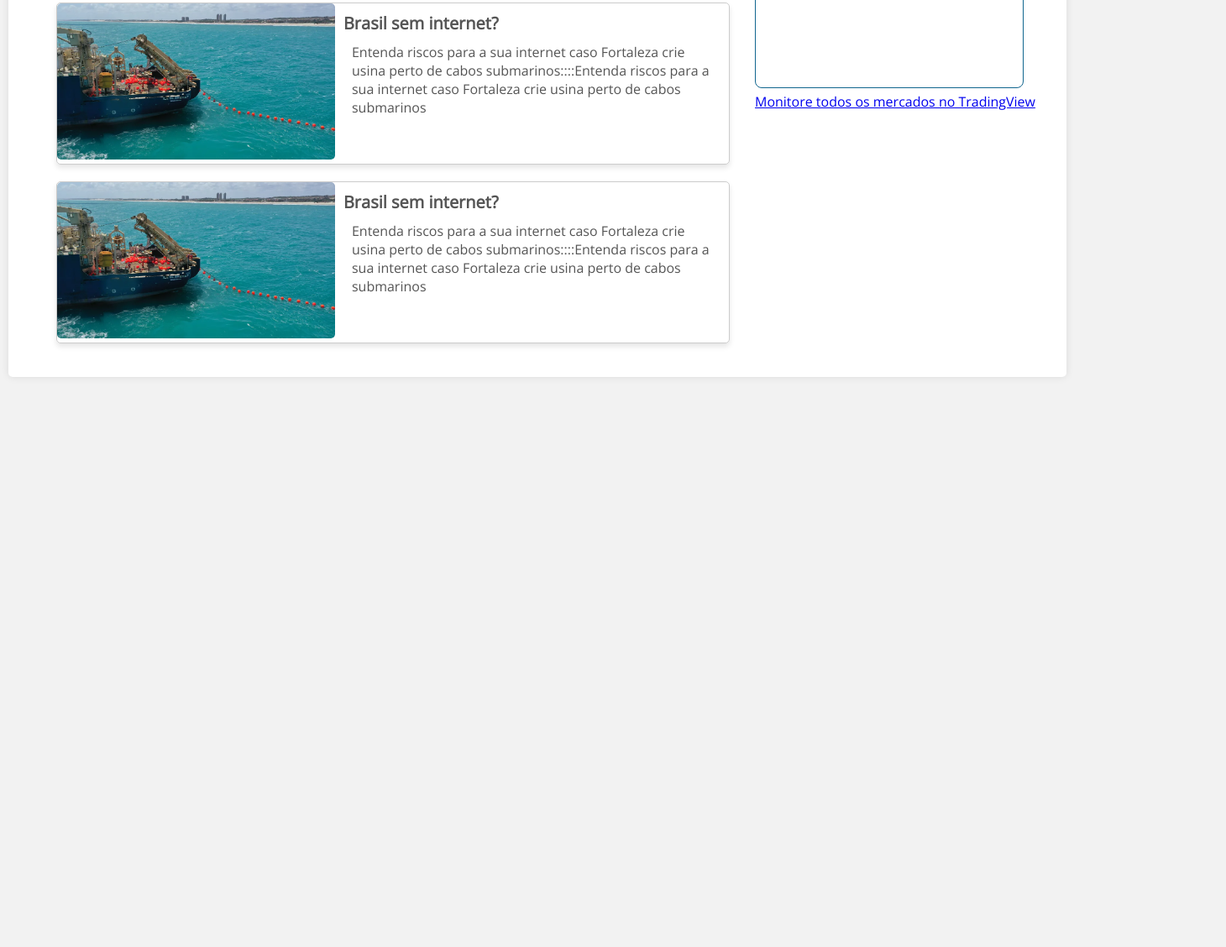
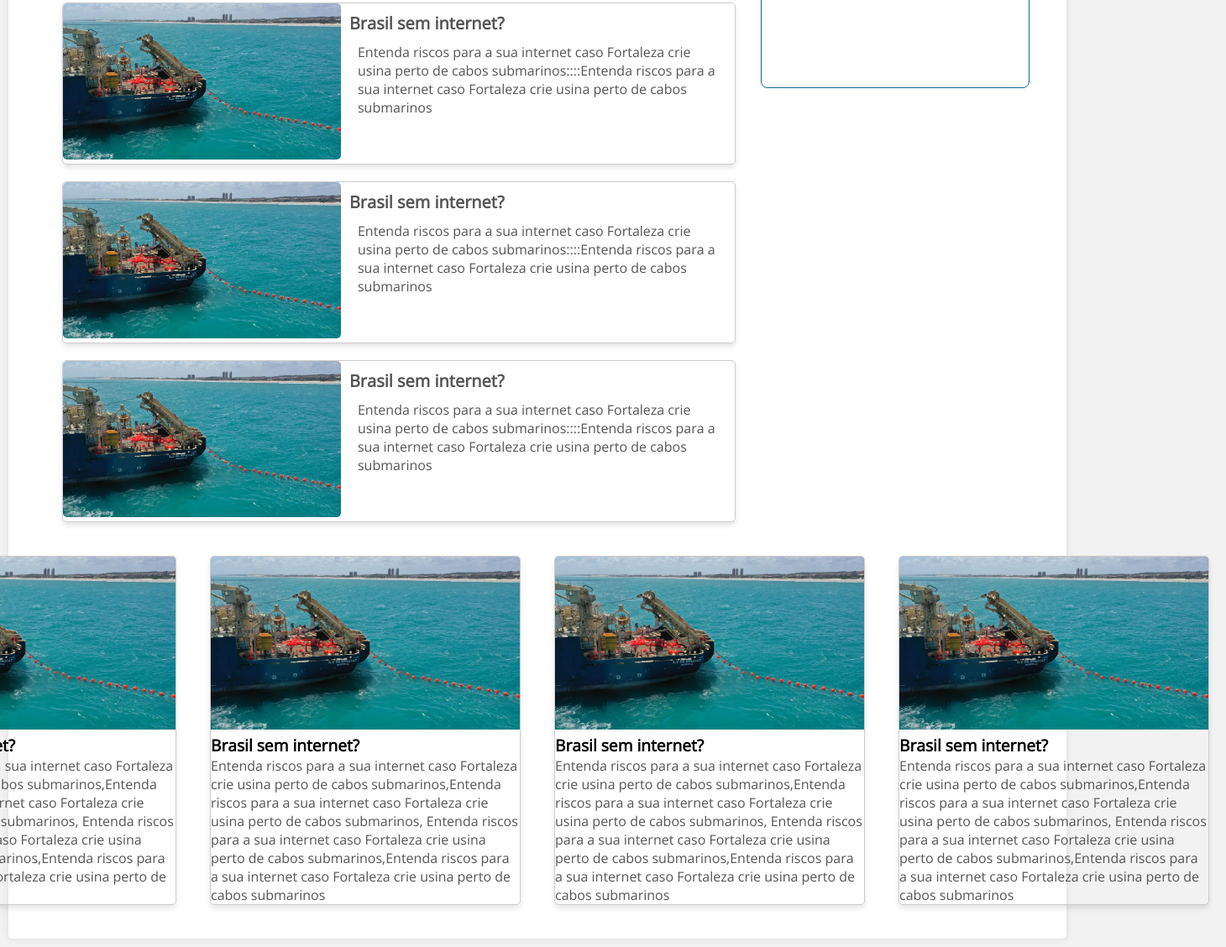
Before and after one commit to WagnerSantana91/Projeto_HTML_CSS, a plain HTML site: page index.html in a window 1280 px wide. Shown: the part 1183-2311 px from the top of the page at 84% size, 1460 px wide, since content can reach past the window. Before the commit the page ends 1642 px from the top, so only its background shows below. Drawn offline with nearby package versions, Linux system fonts and the light colour scheme; grey boxes are pictures that could not be loaded; a script that the page names is missing.

Commit message:
adicionado noticia end

```diff
--- a/css/pagina_inical/style-card.css
+++ b/css/pagina_inical/style-card.css
@@ -85,6 +85,8 @@
 
 
 
+/* #################### NOTICIAS MID ################# */
+
 
 
 .grid-noticia-geral {
@@ -94,7 +96,6 @@
   align-items: flex-start;
 
 }
-
 
 
 .noticia-esquerdo{
@@ -112,6 +113,7 @@
 
 }
 
+
 .card-noticia-geral {
   border: 1px solid #ccc;
   border-radius: 5px;
@@ -126,12 +128,6 @@
   display: flex; /* Use flexbox para alinhar imagem e texto verticalmente */
 }
 
-.card-img-container {
-  border-radius: 10px;
-  overflow: hidden;
-  max-width: 50%; /* Defina a largura máxima da coluna da imagem */
-  padding: 5px;
-}
 
 .card-img-noticia-geral {
   border-radius: 5px;
@@ -143,7 +139,6 @@
 .card-img-noticia-geral:hover {
   transform: scale(1.08);
 }
-
 
 
 .card-text-noticia-geral {
@@ -160,3 +155,49 @@
   font-size: 1rem;
   color: #555;
 }
+
+
+
+
+
+/* #################### NOTICIAS END ################# */
+.grid-noticia-end {
+  display: flex;
+  justify-content: center;
+  align-items: flex-start;
+}
+
+.noticia-end {
+  display: flex;
+  justify-content: center;
+  align-items: center;
+}
+
+.card-noticia-end {
+  border: 1px solid #ccc;
+  border-radius: 5px;
+  box-shadow: 0 4px 6px rgba(0, 0, 0, 0.1);
+  margin: 20px;
+  overflow: hidden;
+  width: 23rem;
+}
+
+.card-img-noticia-end {
+  max-width: 100%;
+  height: auto;
+  transition: transform 0.3s;
+}
+
+.card-img-noticia-end:hover {
+  transform: scale(1.1);
+}
+
+.card-title-noticia-end {
+  font-size: 1.2rem;
+  font-weight: bold;
+}
+
+.card-text-noticia-end {
+  font-size: 1rem;
+  color: #555;
+}
--- a/index.html
+++ b/index.html
@@ -147,9 +147,26 @@
                         </div>
                     </article>
 
+                    <article class="noticia ">
+                        <div class="card-noticia-geral">
+                            <div class="card-content-noticia-geral">
+                                <div class="card-img-container-noticia-geral">
+                                    <a href="#">
+                                        <img src="imagens/card/ellalink-sines.webp" class="card-img-noticia-geral" alt="Imagem do Card">
+                                    </a>
+                                </div>
+                                <div class="card-text-noticia-geral">
+                                    <h5 class="card-title-noticia-geral">Brasil sem internet?</h5>
+                                    <p class="card-text-noticia-geral">Entenda riscos para a sua internet caso Fortaleza crie usina perto de cabos submarinos::::Entenda riscos para a sua internet caso Fortaleza crie usina perto de cabos submarinos</p>
+                                </div>
+                            </div>
+                        </div>
+                    </article>
+
 
                 </div>
                 <div class="noticia-direita">
+
 
                     <div class="clima-tempo">
 
@@ -162,11 +179,12 @@
                     </div>
                     <!-- FIM Clima Tempo -->
 
+
                     <div class="acoes">
 
                         <div class="tradingview-widget-container">
                             <div class="tradingview-widget-container__widget"></div>
-                            <div class="tradingview-widget-copyright"><a href="https://br.tradingview.com/" rel="noopener nofollow" target="_blank"><span class="blue-text">Monitore todos os mercados no TradingView</span></a></div>
+                            <div class="tradingview-widget-copyright"><a href="https://br.tradingview.com/" rel="noopener nofollow" target="_blank"></a></div>
                             <script type="text/javascript" src="https://s3.tradingview.com/external-embedding/embed-widget-market-overview.js" async>
                             {
                             "colorTheme": "light",
@@ -217,9 +235,70 @@
 
 
 
-                </div><!-- Fim ações -->
+                    </div><!-- Fim ações -->
 
                 </div>
+            </div> <!-- Fim da noticas meio -->
+
+
+
+            <div class="grid-noticia-end">
+                    <article class="noticia-end">
+                        <div class="card-noticia-end" >
+                            <a href="#">
+                                <img href src="imagens/card/ellalink-sines.webp" class="card-img-noticia-end" alt="Imagem do Card Menor">
+                            </a>
+                            <div class="card-body-noticia-end">
+                            <h5 class="card-title-noticia-end">Brasil sem internet?</h5>
+                            <p class="card-text-noticia-end">Entenda riscos para a sua internet caso Fortaleza crie usina perto de cabos submarinos,Entenda riscos para a sua internet caso Fortaleza crie usina perto de cabos submarinos,
+                                Entenda riscos para a sua internet caso Fortaleza crie usina perto de cabos submarinos,Entenda riscos para a sua internet caso Fortaleza crie usina perto de cabos submarinos
+                            </p>
+                            </div>
+                    </article>
+
+                    <article class="noticia-end">
+                        <div class="card-noticia-end" >
+                            <a href="#">
+                                <img href src="imagens/card/ellalink-sines.webp" class="card-img-noticia-end" alt="Imagem do Card Menor">
+                            </a>
+                            <div class="card-body-noticia-end">
+                            <h5 class="card-title-noticia-end">Brasil sem internet?</h5>
+                            <p class="card-text-noticia-end">Entenda riscos para a sua internet caso Fortaleza crie usina perto de cabos submarinos,Entenda riscos para a sua internet caso Fortaleza crie usina perto de cabos submarinos,
+                                Entenda riscos para a sua internet caso Fortaleza crie usina perto de cabos submarinos,Entenda riscos para a sua internet caso Fortaleza crie usina perto de cabos submarinos
+                            </p>
+                            </div>
+                    </article>
+                    <article class="noticia-end">
+                        <div class="card-noticia-end" >
+                            <a href="#">
+                                <img href src="imagens/card/ellalink-sines.webp" class="card-img-noticia-end" alt="Imagem do Card Menor">
+                            </a>
+                            <div class="card-body-noticia-end">
+                            <h5 class="card-title-noticia-end">Brasil sem internet?</h5>
+                            <p class="card-text-noticia-end">Entenda riscos para a sua internet caso Fortaleza crie usina perto de cabos submarinos,Entenda riscos para a sua internet caso Fortaleza crie usina perto de cabos submarinos,
+                                Entenda riscos para a sua internet caso Fortaleza crie usina perto de cabos submarinos,Entenda riscos para a sua internet caso Fortaleza crie usina perto de cabos submarinos
+                            </p>
+                            </div>
+                    </article>
+                    <article class="noticia-end">
+                        <div class="card-noticia-end" >
+                            <a href="#">
+                                <img href src="imagens/card/ellalink-sines.webp" class="card-img-noticia-end" alt="Imagem do Card Menor">
+                            </a>
+                            <div class="card-body-noticia-end">
+                            <h5 class="card-title-noticia-end">Brasil sem internet?</h5>
+                            <p class="card-text-noticia-end">Entenda riscos para a sua internet caso Fortaleza crie usina perto de cabos submarinos,Entenda riscos para a sua internet caso Fortaleza crie usina perto de cabos submarinos,
+                                Entenda riscos para a sua internet caso Fortaleza crie usina perto de cabos submarinos,Entenda riscos para a sua internet caso Fortaleza crie usina perto de cabos submarinos
+                            </p>
+                            </div>
+                    </article>
+
+            </div>
+
+
+
+
+
             </div>
 
 
```
